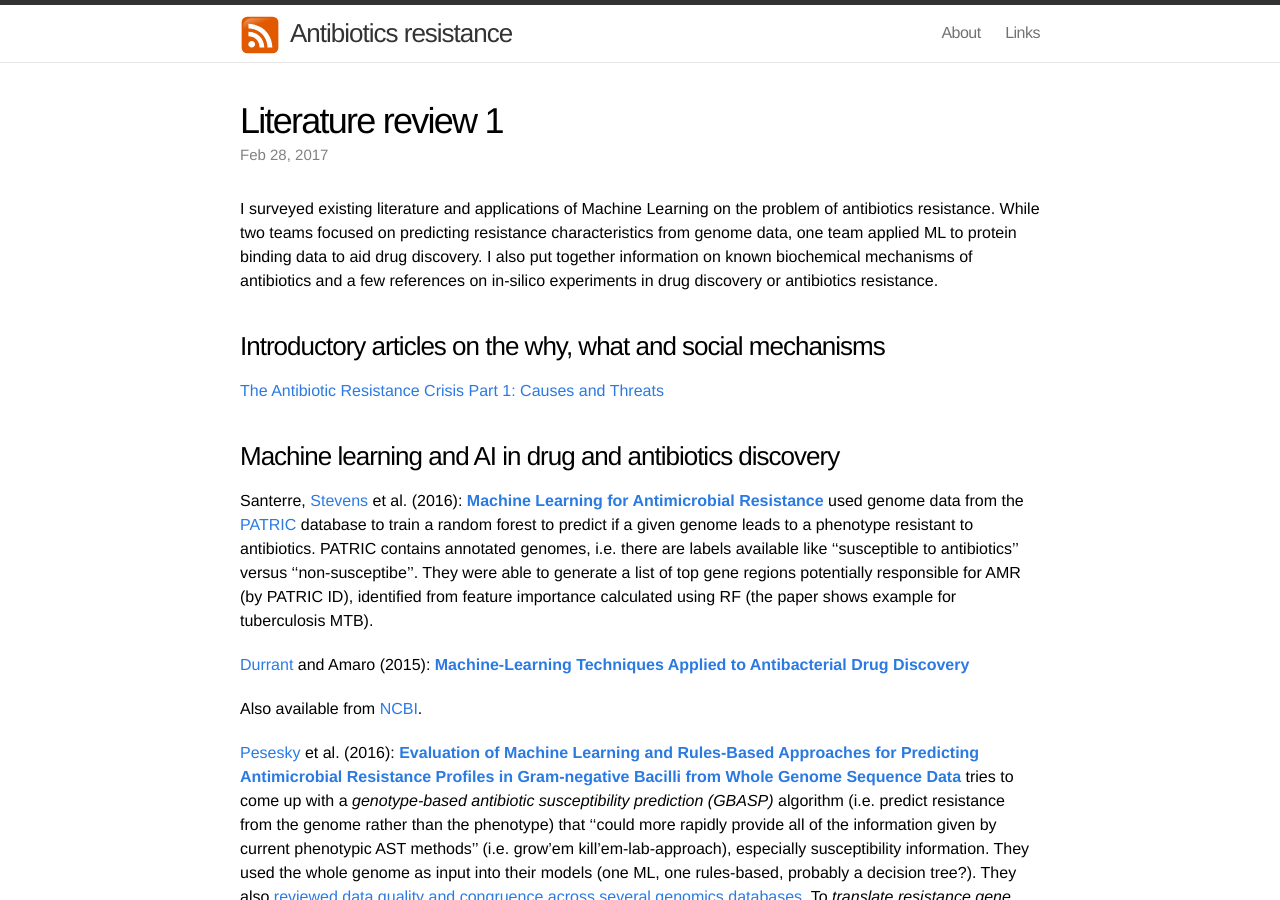
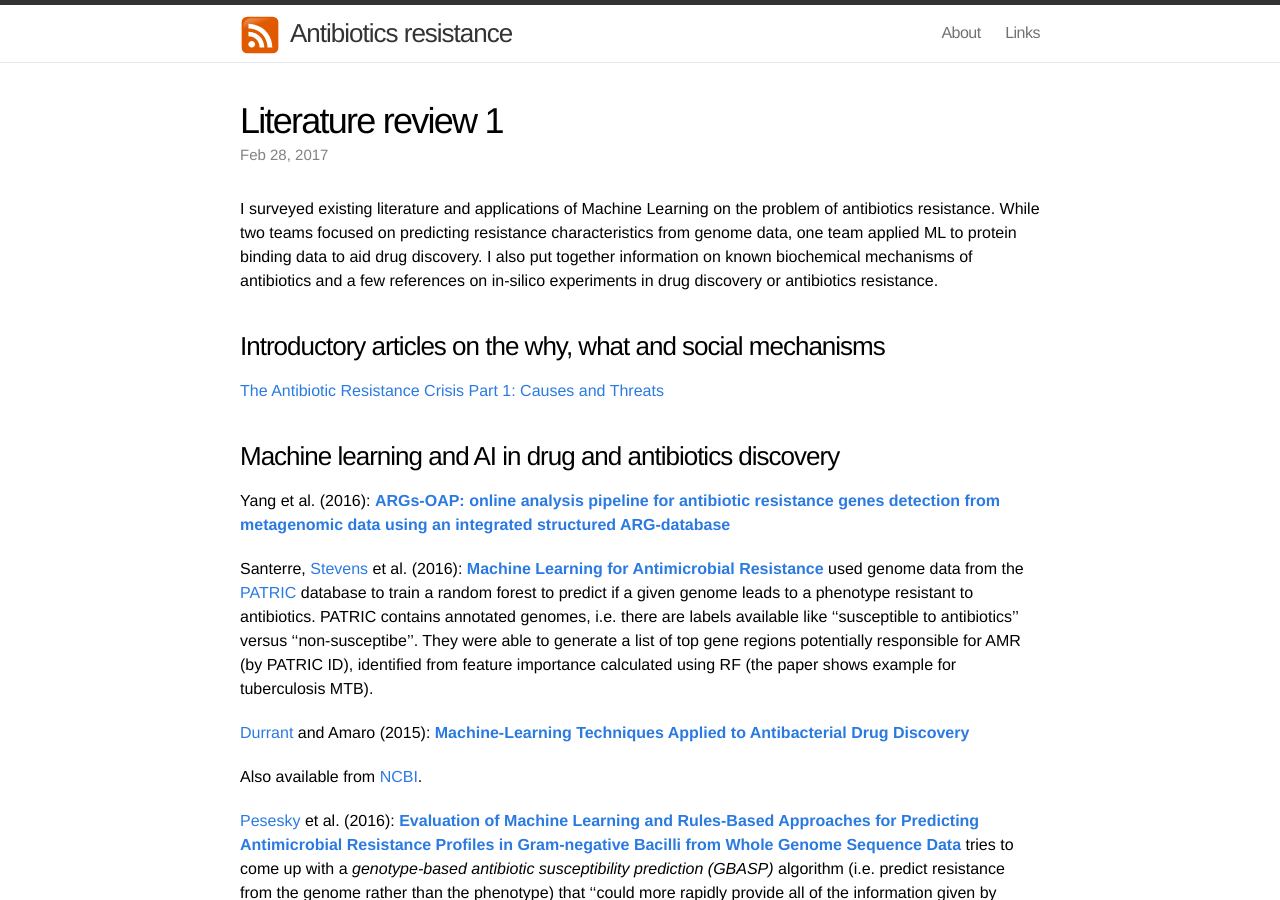
Before and after one commit to simatai/simatai.github.io, a Jekyll site: the page built from _posts/2017-02-28-literature-review.md, in a window 1280 px wide and 900 px high. Built offline with Jekyll 4.4.1, drawn with Linux system fonts in a browser that asks for light colours.

Commit message:
Update 2017-02-28-literature-review.md

```diff
--- a/_posts/2017-02-28-literature-review.md
+++ b/_posts/2017-02-28-literature-review.md
@@ -13,6 +13,8 @@ I surveyed existing literature and applications of Machine Learning on the probl
 
 
 ### Machine learning and AI in drug and antibiotics discovery
+
+ Yang et al. (2016): **[ARGs-OAP: online analysis pipeline for antibiotic resistance genes detection from metagenomic data using an integrated structured ARG-database](https://doi.org/10.1093/bioinformatics/btw136)**
 
 Santerre, [Stevens](https://www.anl.gov/contributors/rick-stevens) et al. (2016): **[Machine Learning for Antimicrobial Resistance](https://arxiv.org/pdf/1607.01224.pdf)** used genome data from the [PATRIC](https://www.patricbrc.org) database to train a random forest to predict if a given genome leads to a phenotype resistant to antibiotics. PATRIC contains annotated genomes, i.e. there are labels available like ''susceptible to antibiotics'' versus ''non-susceptibe''. They were able to generate a list of top gene regions potentially responsible for AMR (by PATRIC ID), identified from feature importance calculated using RF (the paper shows example for tuberculosis MTB).
 
```
